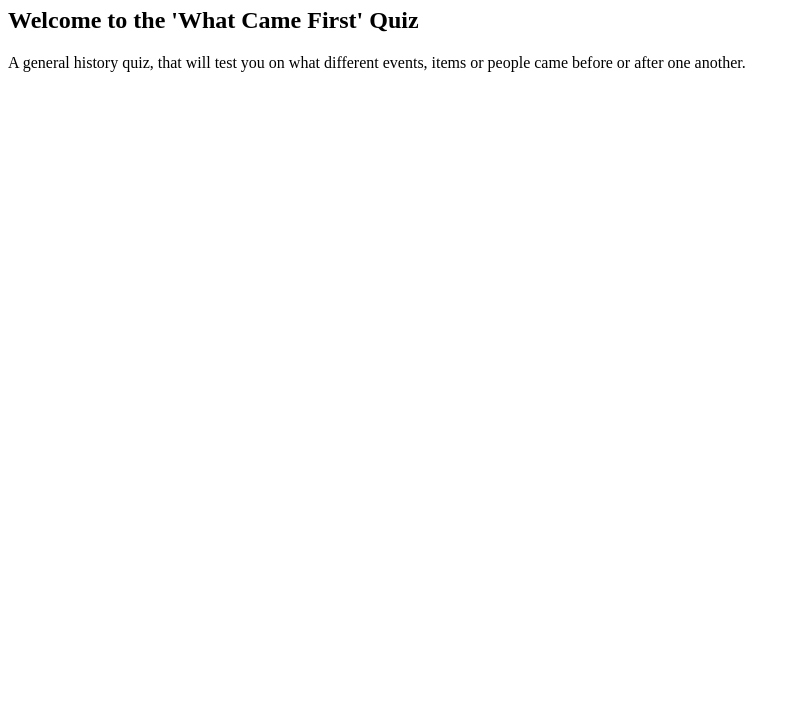
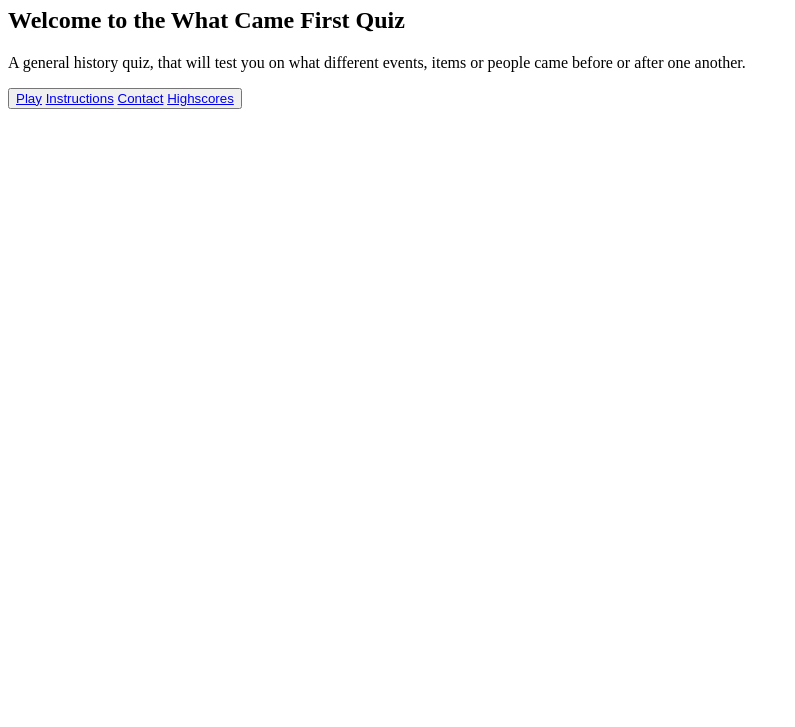
Before and after one commit to Megwana/whatcamefirst, a plain HTML site: page index.html in a window 1280 px wide. Shown: the part 73-800 px from the top of the page, without its empty margins (0-795 px from the left). Drawn offline with Linux system fonts and the light colour scheme.

Commit message:
Add button with future links but given # for now. Add class names to divs and button

```diff
--- a/index.html
+++ b/index.html
@@ -20,9 +20,17 @@
             <h1>What Came First?</h1>
         </a>
     </header>
-    <div>
-        <h2>Welcome to the 'What Came First' Quiz</h2>
+    <div class="welcome-container">
+        <h2>Welcome to the What Came First Quiz</h2>
         <p>A general history quiz, that will test you on what different events, items or people came before or after one another.</p>
+        <div class="button-family">
+            <button>
+                <a href="#">Play</a>
+                <a href="#">Instructions</a>
+                <a href="#">Contact</a>
+                <a href="#">Highscores</a>
+            </button>
+        </div>
     </div>
 
     <!--Javascript link-->
```
